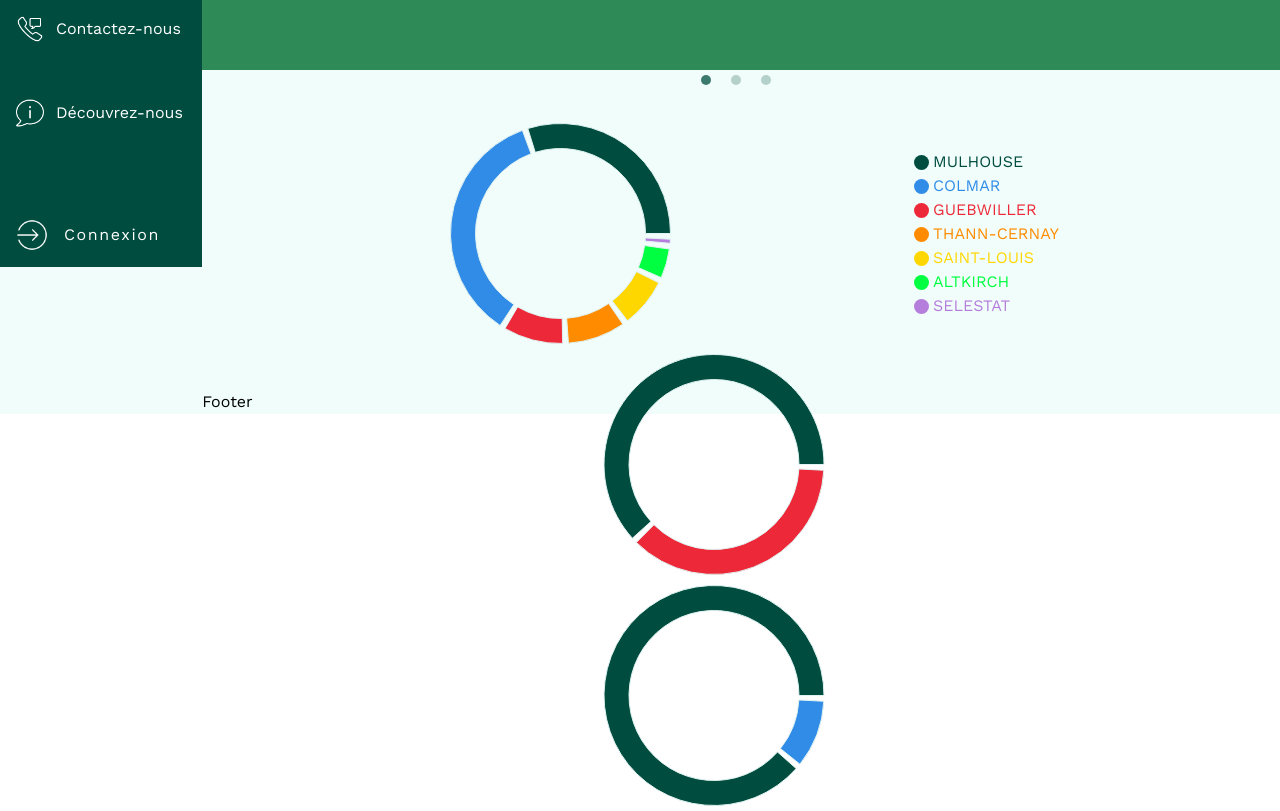
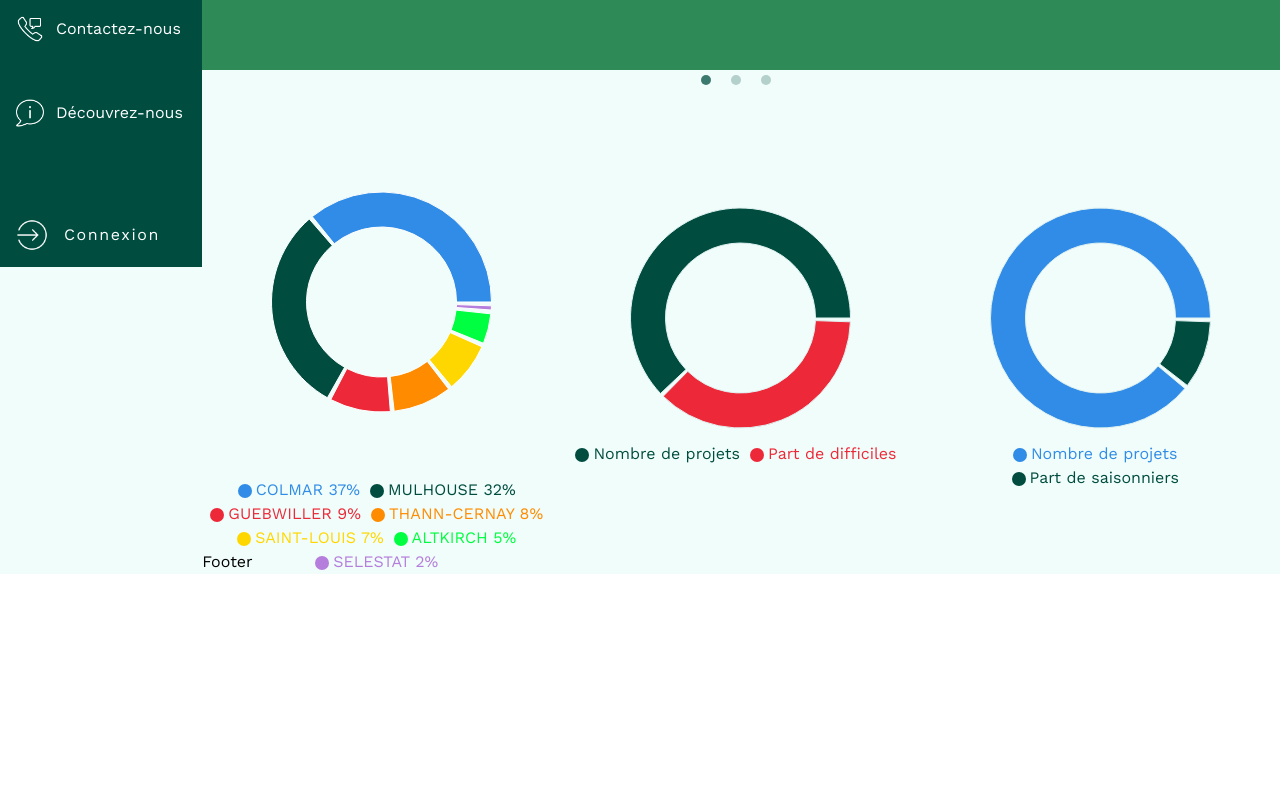
Before and after one commit to AbdullahPro2/Mulhouse-Travail, a React (Vite) app: page / in a window 1280 px wide. Shown: the part 533-1344 px from the top of the page. After the commit the page ends 1107 px from the top, so only its background shows below. Built offline with nearby package versions, Linux system fonts and the light colour scheme.

Commit message:
PieCharts

```diff
--- a/src/components/home/Statistics.jsx
+++ b/src/components/home/Statistics.jsx
@@ -11,37 +11,37 @@ import {
 function Statistics() {
   const data = [
     {
-      label: 'MULHOUSE',
+      label: 'COLMAR 37%',
+      value: 9450,
+      color: '#318CE7',
+    },
+    {
+      label: 'MULHOUSE 32%',
       value: 8020,
       color: '#004D40',
     },
     {
-      label: 'COLMAR',
-      value: 9450,
-      color: '#318CE7',
-    },
-    {
-      label: 'GUEBWILLER',
+      label: 'GUEBWILLER 9%',
       value: 2350,
       color: '#ED2939',
     },
     {
-      label: 'THANN-CERNAY',
+      label: 'THANN-CERNAY 8%',
       value: 2270,
       color: '#FF8C00',
     },
     {
-      label: 'SAINT-LOUIS',
+      label: 'SAINT-LOUIS 7%',
       value: 1930,
       color: '#FFD700',
     },
     {
-      label: 'ALTKIRCH',
+      label: 'ALTKIRCH 5%',
       value: 1160,
       color: '#00FF40',
     },
     {
-      label: 'SELESTAT',
+      label: 'SELESTAT 2%',
       value: 160,
       color: '#B57EDC',
     },
@@ -72,72 +72,62 @@ function Statistics() {
   ];
 
   return (
-    <ResponsiveContainer
-      className="mt-12"
-      width="95%"
-      height={data.length * 33}
-    >
+    <div className="my-10 xl:flex">
+      <ResponsiveContainer width="100%" className="mt-20" height={320}>
         <PieChart>
           <Pie
-          className="border-4 border-red-500"
             data={data}
             nameKey="label"
             dataKey="value"
-          innerRadius={85}
+            innerRadius={75}
             outerRadius={110}
-          // cx={40}
-          // cy={50}
-          paddingAngle={3}
+            paddingAngle={2}
+          >
+            {data.map((entry, index) => (
+              <Cell fill={entry.color} key={index} />
+            ))}
+          </Pie>
+          <Tooltip />
+          <Legend iconType="circle" wrapperStyle={{ top: '90%' }} />
+        </PieChart>
+      </ResponsiveContainer>
+      <ResponsiveContainer width="100%" height={280} className="mt-20">
+        <PieChart>
+          <Pie
+            data={difficultiesData}
+            nameKey="label"
+            dataKey="value"
+            innerRadius={75}
+            outerRadius={110}
+            paddingAngle={2}
+          >
+            {difficultiesData.map((entry) => (
+              <Cell fill={entry.color} stroke="#E0F2F1" key={entry.label} />
+            ))}
+          </Pie>
+          <Tooltip />
+          <Legend iconType="circle" wrapperStyle={{ top: '90%' }} />
+        </PieChart>
+      </ResponsiveContainer>
+      <ResponsiveContainer width="100%" height={280} className="mt-20">
+        <PieChart>
+          <Pie
+            data={seasonalData}
+            nameKey="label"
+            dataKey="value"
+            innerRadius={75}
+            outerRadius={110}
+            paddingAngle={2}
           >
             {data.map((entry) => (
               <Cell fill={entry.color} stroke="#E0F2F1" key={entry.label} />
             ))}
           </Pie>
           <Tooltip />
-        <Legend
-          verticalAlign="middle"
-          align="right"
-          width="30%"
-          layout="vertical"
-          iconSize={15}
-          iconType="circle"
-        />
-      </PieChart>
-      <PieChart>
-        <Pie
-          data={difficultiesData}
-          nameKey="label"
-          dataKey="value"
-          innerRadius={85}
-          outerRadius={110}
-          // cx={40}
-          // cy={50}
-          paddingAngle={3}
-        >
-          {difficultiesData.map((entry) => (
-            <Cell fill={entry.color} stroke="#E0F2F1" key={entry.label} />
-          ))}
-        </Pie>
-        <Tooltip />
-      </PieChart>
-      <PieChart>
-        <Pie
-          data={seasonalData}
-          nameKey="label"
-          dataKey="value"
-          innerRadius={85}
-          outerRadius={110}
-          // cx={40}
-          // cy={50}
-          paddingAngle={3}
-        >
-          {data.map((entry) => (
-            <Cell fill={entry.color} stroke="#E0F2F1" key={entry.label} />
-          ))}
-        </Pie>
-        <Tooltip />
+          <Legend iconType="circle" wrapperStyle={{ top: '90%' }} />
         </PieChart>
       </ResponsiveContainer>
+    </div>
   );
 }
 
```
Lines whose indentation alone changed are shown as unchanged.
